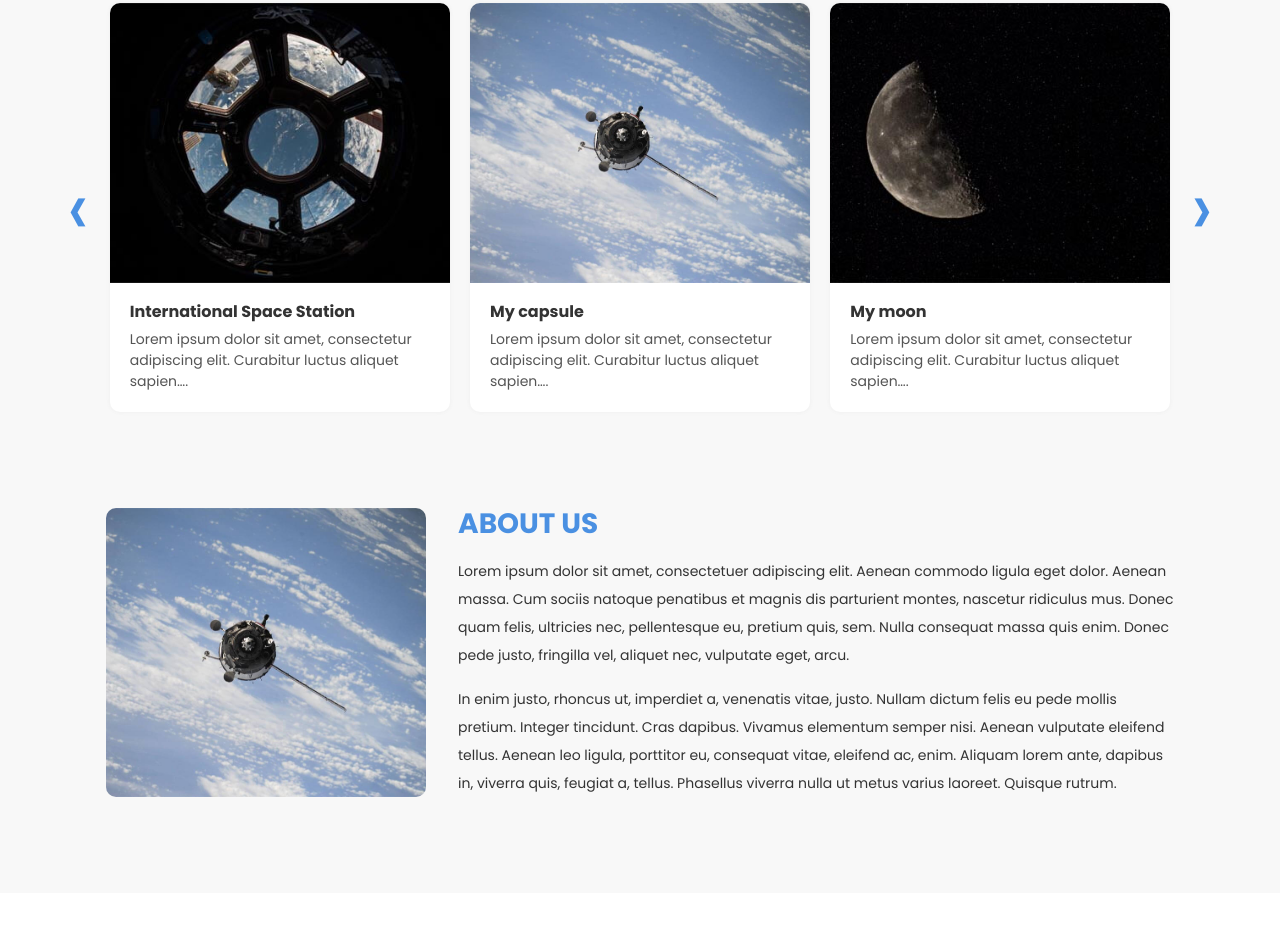
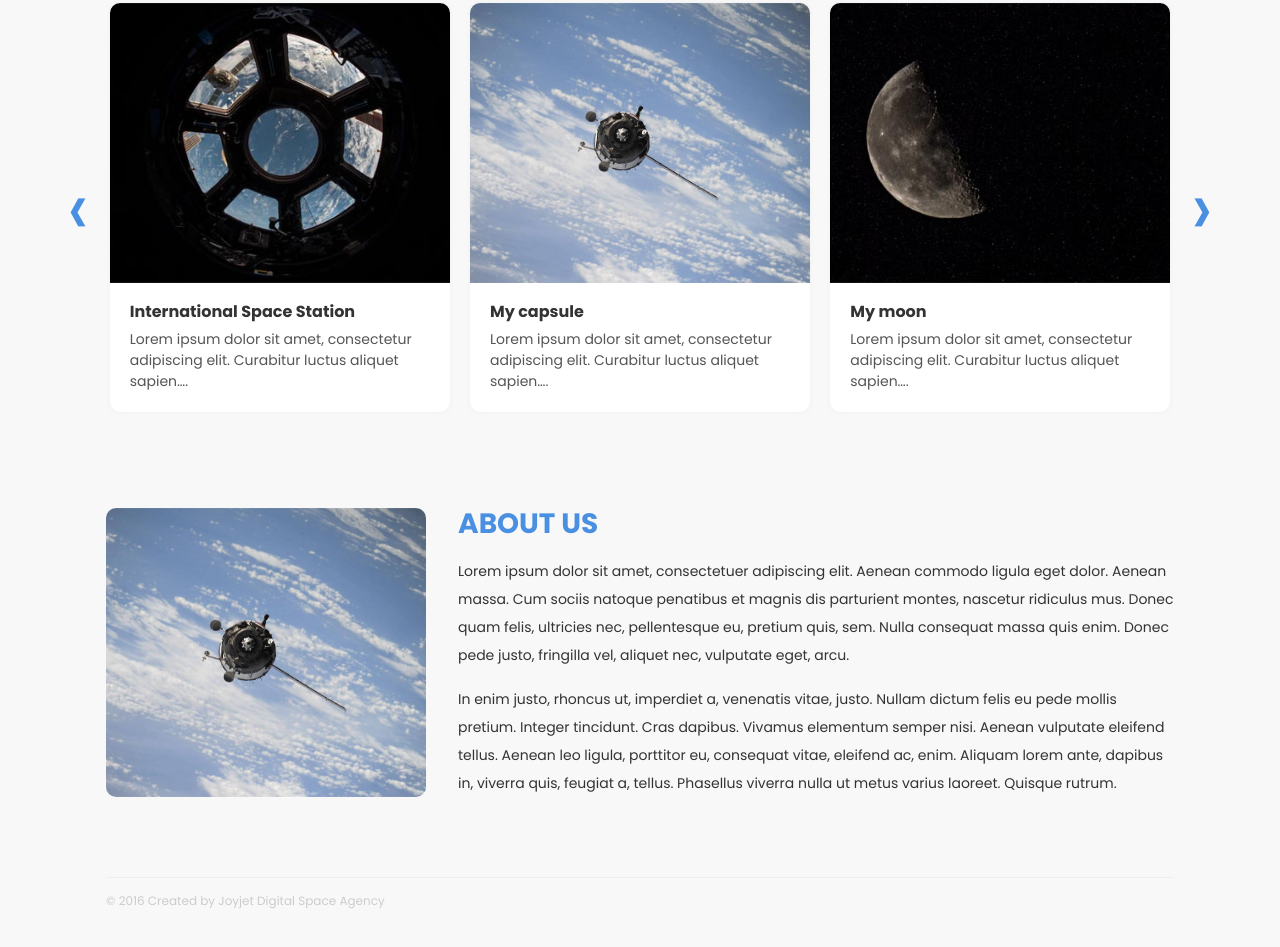
Before and after one commit to lucasnr/joyjet-frontend-challenge, a plain HTML site: page index.html in a window 1280 px wide. Shown: the part 630-1577 px from the top of the page. Before the commit the page ends 1523 px from the top, so only its background shows below. Drawn offline with Linux system fonts and the light colour scheme.

Commit message:
Create footer

```diff
--- a/assets/sass/styles.scss
+++ b/assets/sass/styles.scss
@@ -42,4 +42,12 @@
   }
 }
 
+.footer {
+  color: #ccc;
+  border-top: 1px solid #eee;
+  font-size: 0.75rem;
+  margin-top: -1rem;
+  padding-top: 1rem;
+}
+
 @import './normalize', './header', './carousel', './card', './about';
--- a/index.html
+++ b/index.html
@@ -143,6 +143,10 @@
             </p>
           </div>
         </section>
+
+        <footer class="footer">
+          © 2016 Created by Joyjet Digital Space Agency
+        </footer>
       </div>
     </main>
   </body>
```
Also changed, not shown: assets/css/styles.css.
